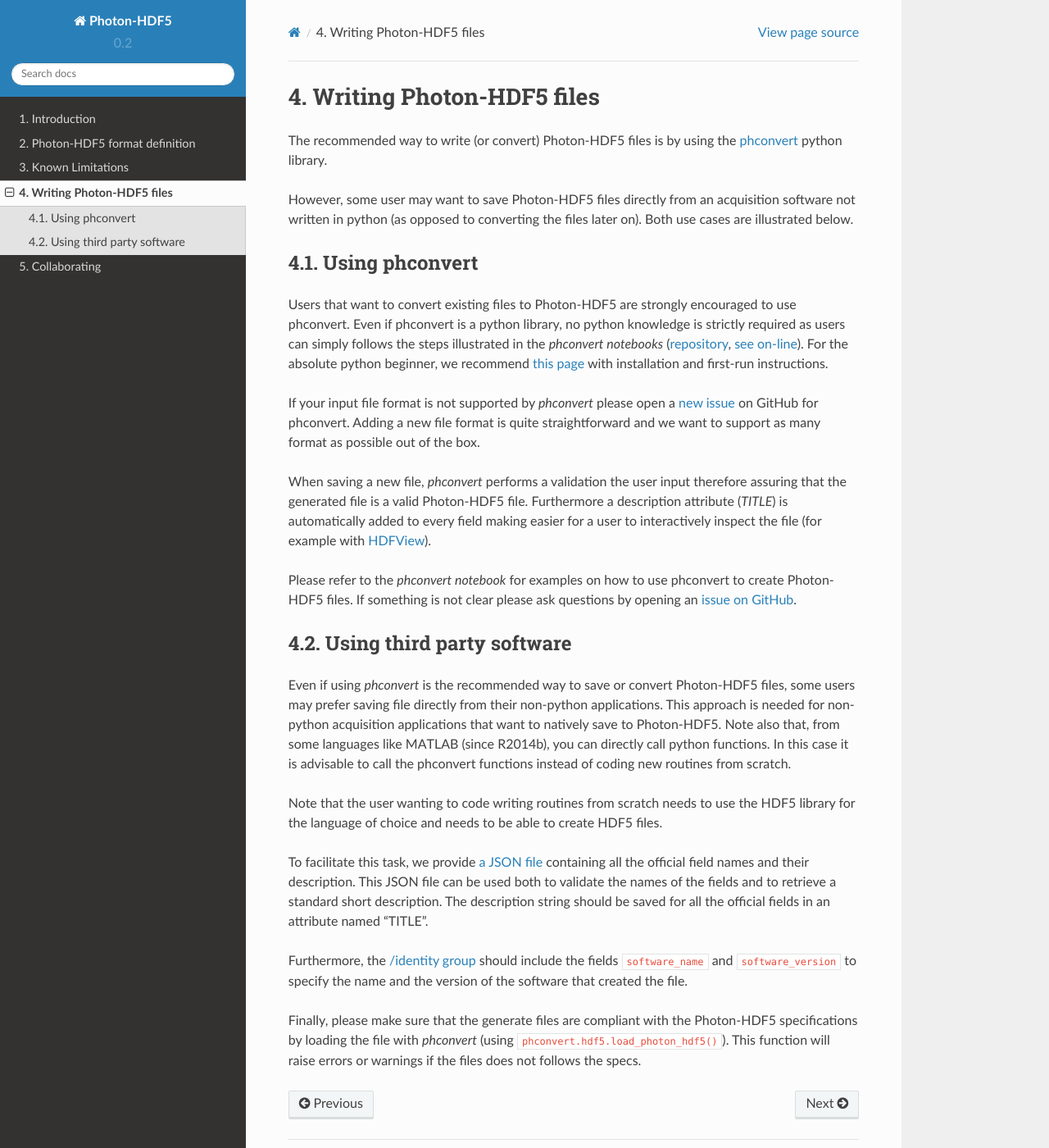
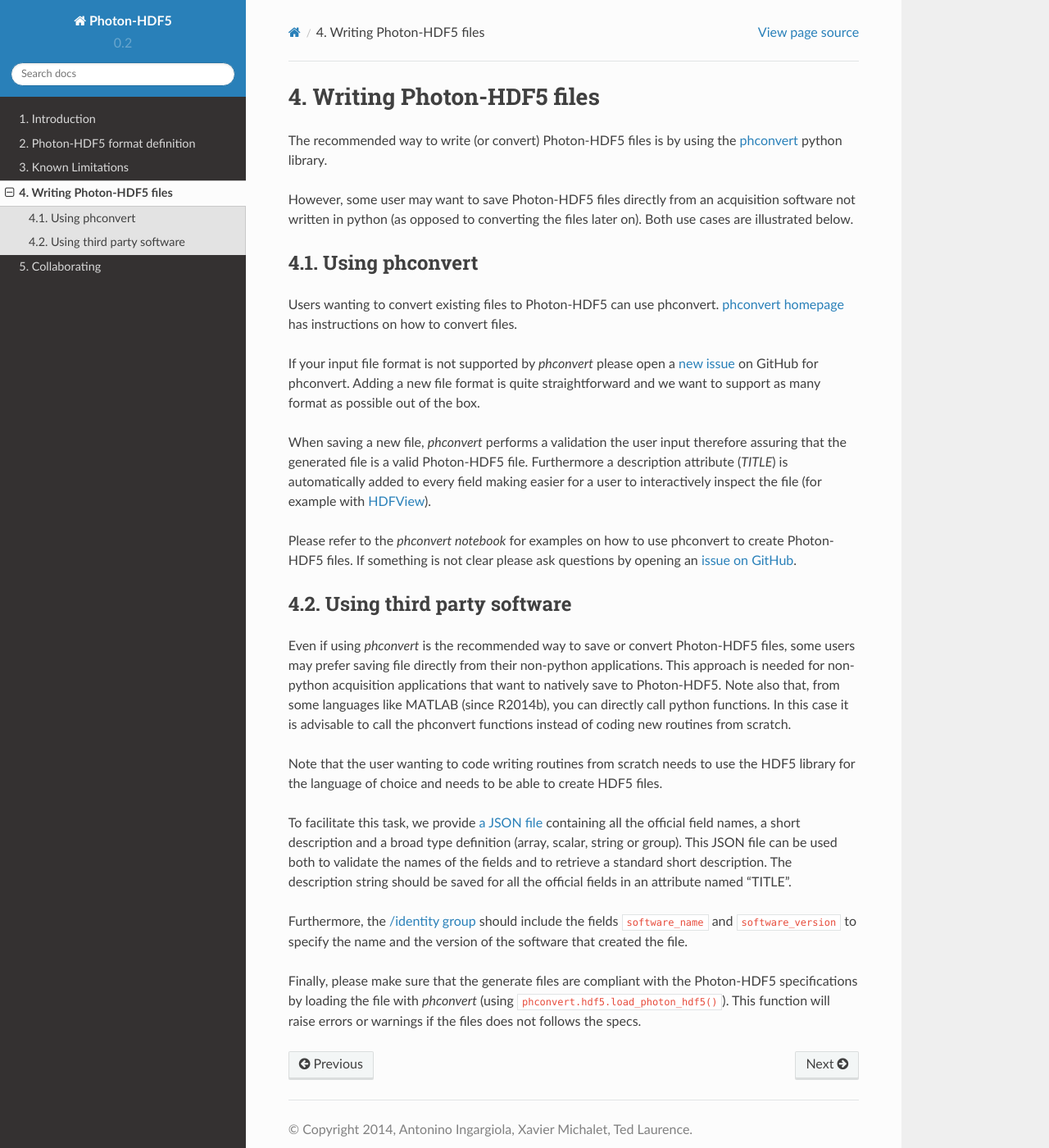
Before and after one commit to Photon-HDF5/photon-hdf5, a Sphinx documentation site: the page built from docs/writing.rst, in a window 1280 px wide and 1400 px high. Shown: the whole window at 82% size. Built offline with Sphinx 7.4.7 and the Read the Docs theme 2.0.0, drawn with Linux system fonts in a browser that asks for light colours.

```diff
--- a/docs/writing.rst
+++ b/docs/writing.rst
@@ -13,14 +13,9 @@ later on). Both use cases are illustrated below.
 Using phconvert
 ---------------
 
-Users that want to convert existing files to Photon-HDF5 are strongly
-encouraged to use phconvert. Even if phconvert is a python library, no python
-knowledge is strictly required as users can simply follows the steps
-illustrated in the *phconvert notebooks* (`repository <https://github.com/Photon-HDF5/phconvert/tree/master/notebooks>`__,
-`see on-line <http://nbviewer.ipython.org/github/Photon-HDF5/phconvert/tree/master/notebooks/>`__).
-For the absolute python beginner,
-we recommend `this page <http://jupyter-notebook-beginner-guide.readthedocs.org/>`__
-with installation and first-run instructions.
+Users wanting to convert existing files to Photon-HDF5 can use phconvert.
+`phconvert homepage <http://photon-hdf5.github.io/phconvert/>`_ has
+instructions on how to convert files.
 
 If your input file format is not supported by *phconvert* please open a
 `new issue <https://github.com/Photon-HDF5/phconvert/issues>`__ on GitHub for phconvert.
@@ -54,8 +49,9 @@ Note that the user wanting to code writing routines from scratch needs to use
 the HDF5 library for the language of choice and needs to be able to create HDF5 files.
 
 To facilitate this task, we provide
-`a JSON file <https://github.com/Photon-HDF5/phconvert/blob/master/phconvert/specs/photon-hdf5_fields.json>`_
-containing all the official field names and their description.
+`a JSON file <https://github.com/Photon-HDF5/phconvert/blob/master/phconvert/specs/photon-hdf5_specs.json>`_
+containing all the official field names, a short description and a broad
+type definition (array, scalar, string or group).
 This JSON file can be used both to
 validate the names of the fields and to retrieve a standard short description.
 The description string should be saved for all the official fields in
```
Also changed, not shown: docs/index.rst (+5 -5 lines).
